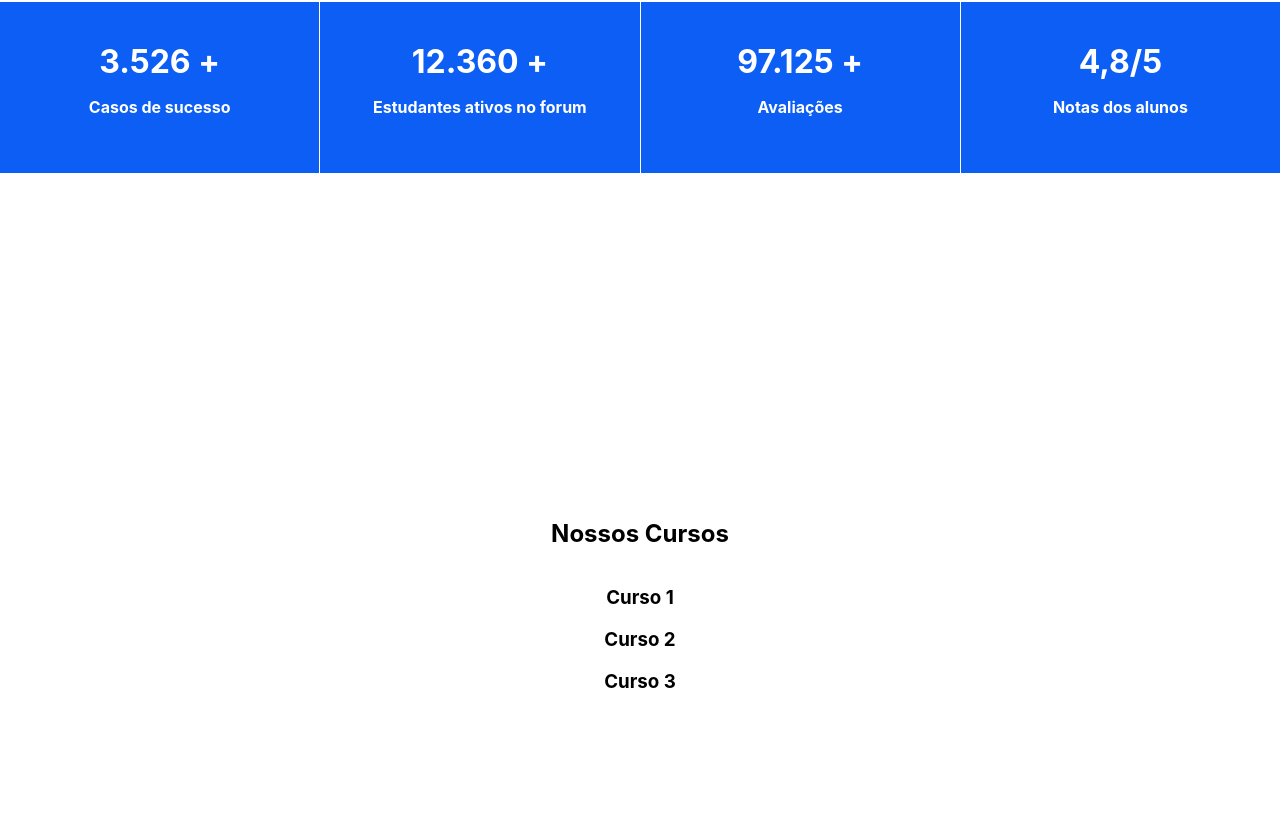
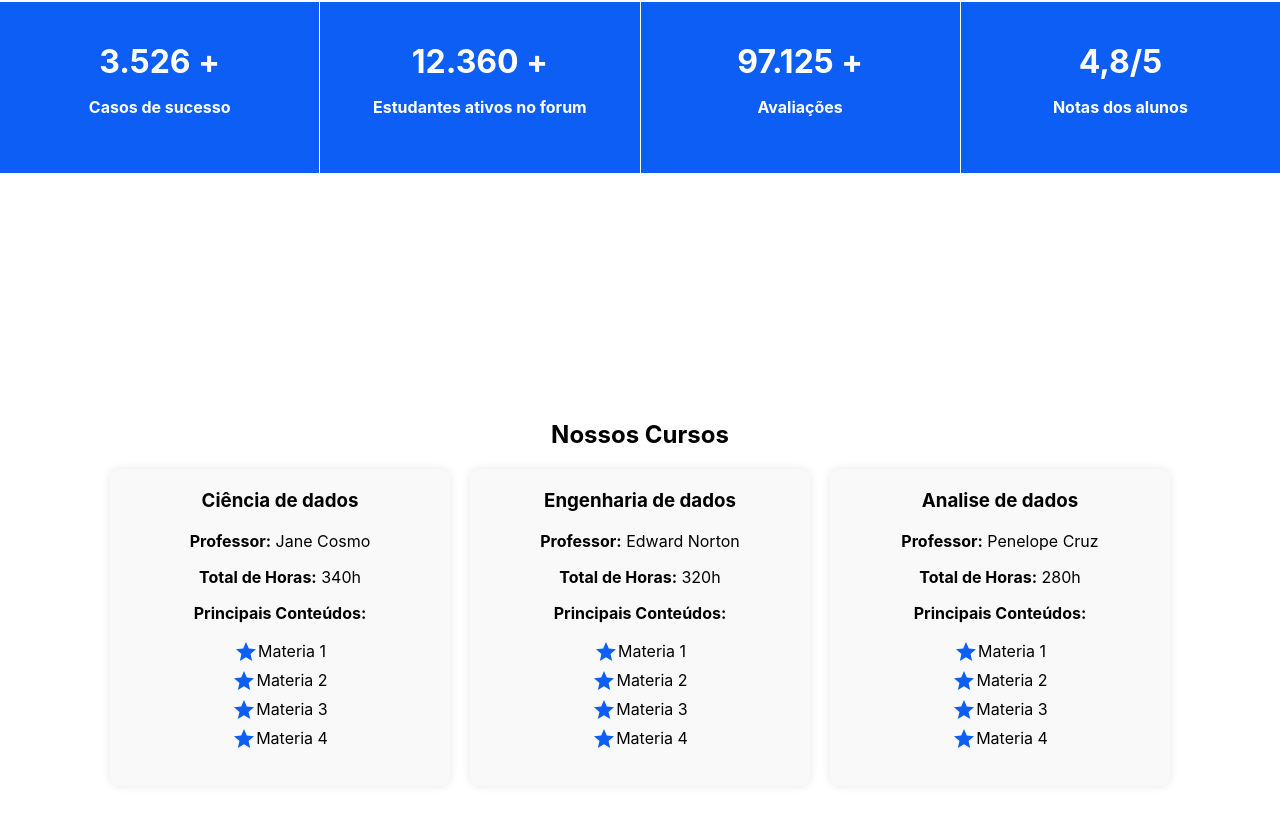
Before and after one commit to Lucas-A-Araujo/landing-page-challenge, a React (Create React App) app: page / in a window 1280 px wide. Shown: the part 2662-3500 px from the top of the page. Built offline with nearby package versions, Linux system fonts and the light colour scheme.

Commit message:
feat: display course section

```diff
--- a/src/App.js
+++ b/src/App.js
@@ -8,38 +8,7 @@ import Validationomponent from './components/validation_section';
 import TestimonialsSection from './components/Testimonials_section';
 import PricesSection from './components/Prices_section';
 import SubscriptionFormSection from './components/form_section';
-
-
-
-function Section({ id, children }) {
-  return (
-    <section id={id} className="section">
-      {children}
-    </section>
-  );
-}
-
-function CoursesSection() {
-  const [courses] = useState([
-    { id: 1, title: 'Curso 1' },
-    { id: 2, title: 'Curso 2' },
-    { id: 3, title: 'Curso 3' }
-  ]);
-
-  return (
-    <Section id="our-courses">
-      <h2>Nossos Cursos</h2>
-      <div className="courses-container">
-        {courses.map(course => (
-          <div key={course.id} className="course">
-            <h3>{course.title}</h3>
-            {/* Detalhes do curso */}
-          </div>
-        ))}
-      </div>
-    </Section>
-  );
-}
+import CoursesSection from './components/Courses_section';
 
 function Footer() {
   return (
--- /dev/null
+++ b/src/assets/icons/material-symbols_star.jsx
@@ -0,0 +1,9 @@
+import React from 'react';
+
+export default function StarSVG() {
+    return (
+        <svg width="24" height="24" viewBox="0 0 32 32" fill="none" xmlns="http://www.w3.org/2000/svg">
+            <path d="M7.76663 29.3333L9.93329 19.9667L2.66663 13.6667L12.2666 12.8333L16 4L19.7333 12.8333L29.3333 13.6667L22.0666 19.9667L24.2333 29.3333L16 24.3667L7.76663 29.3333Z" fill="#0D5EF4" />
+        </svg>
+    )
+}
--- /dev/null
+++ b/src/components/Courses_section/index.jsx
@@ -0,0 +1,52 @@
+import React from 'react';
+import './styles.css';
+import StarSVG from '../../assets/icons/material-symbols_star';
+
+const CoursesSection = () => {
+    const courses = [
+        {
+            id: 1,
+            name: "Ciência de dados",
+            instructor: "Jane Cosmo",
+            hours: 340,
+            content: ["Materia 1", "Materia 2", "Materia 3", "Materia 4"]
+        },
+        {
+            id: 2,
+            name: "Engenharia de dados",
+            instructor: "Edward Norton",
+            hours: 320,
+            content: ["Materia 1", "Materia 2", "Materia 3", "Materia 4"]
+        },
+        {
+            id: 3,
+            name: "Analise de dados",
+            instructor: "Penelope Cruz",
+            hours: 280,
+            content: ["Materia 1", "Materia 2", "Materia 3", "Materia 4"]
+        }
+    ];
+
+    return (
+        <div id="our-courses" className="courses-section">
+            <h2>Nossos Cursos</h2>
+            <div className="course-cards">
+                {courses.map(course => (
+                    <div key={course.id} className="course-card">
+                        <h3>{course.name}</h3>
+                        <p><strong>Professor:</strong> {course.instructor}</p>
+                        <p><strong>Total de Horas:</strong> {course.hours}h</p>
+                        <p><strong>Principais Conteúdos:</strong></p>
+                        <ul>
+                            {course.content.map((content, index) => (
+                                <li key={index} style={{ display: 'flex', alignItems: 'center', justifyContent: 'center' }}><StarSVG/>{content}</li>
+                            ))}
+                        </ul>
+                    </div>
+                ))}
+            </div>
+        </div>
+    );
+};
+
+export default CoursesSection;
--- /dev/null
+++ b/src/components/Courses_section/styles.css
@@ -0,0 +1,41 @@
+.courses-section {
+    text-align: center;
+    padding: 20px;
+    height: 100vh;
+    display: flex;
+    flex-direction: column;
+    justify-content: center;
+}
+
+.course-cards {
+    display: flex;
+    flex-wrap: wrap;
+    justify-content: center;
+    gap: 20px;
+}
+
+.course-card {
+    width: 300px;
+    background-color: #f9f9f9;
+    border-radius: 10px;
+    padding: 20px;
+    box-shadow: 0 0 10px rgba(0, 0, 0, 0.1);
+    transition: transform 0.3s ease;
+}
+
+.course-card:hover {
+    transform: translateY(-5px);
+}
+
+.course-card h3 {
+    margin-top: 0;
+}
+
+.course-card ul {
+    padding: 0;
+    list-style-type: none;
+}
+
+.course-card ul li {
+    margin-bottom: 5px;
+}
--- a/src/components/Testimonials_section/index.jsx
+++ b/src/components/Testimonials_section/index.jsx
@@ -30,7 +30,7 @@ const TestimonialsSection = () => {
     const nextIndex = currentSlide === lastIndex ? 0 : currentSlide + 1;
 
     return (
-      <div className="testimonials-section">
+      <div id="testimonials" className="testimonials-section">
         <h2>Testemunhos</h2>
         <h3>O que nossos alunos dizem</h3>
         <div className="testimonials-carousel">
--- a/src/components/form_section/index.jsx
+++ b/src/components/form_section/index.jsx
@@ -54,7 +54,7 @@ const SubscriptionFormSection = () => {
                         <label htmlFor="coupon">Cupom:</label>
                         <input type="text" id="coupon" name="coupon" value={formData.coupon} onChange={handleChange} />
                     </div>
-                    <button type="submit">Enviar</button>
+                    <button className="button" type="submit">Enviar</button>
                 </form>
             </div>
             <div className="form-image">
```
